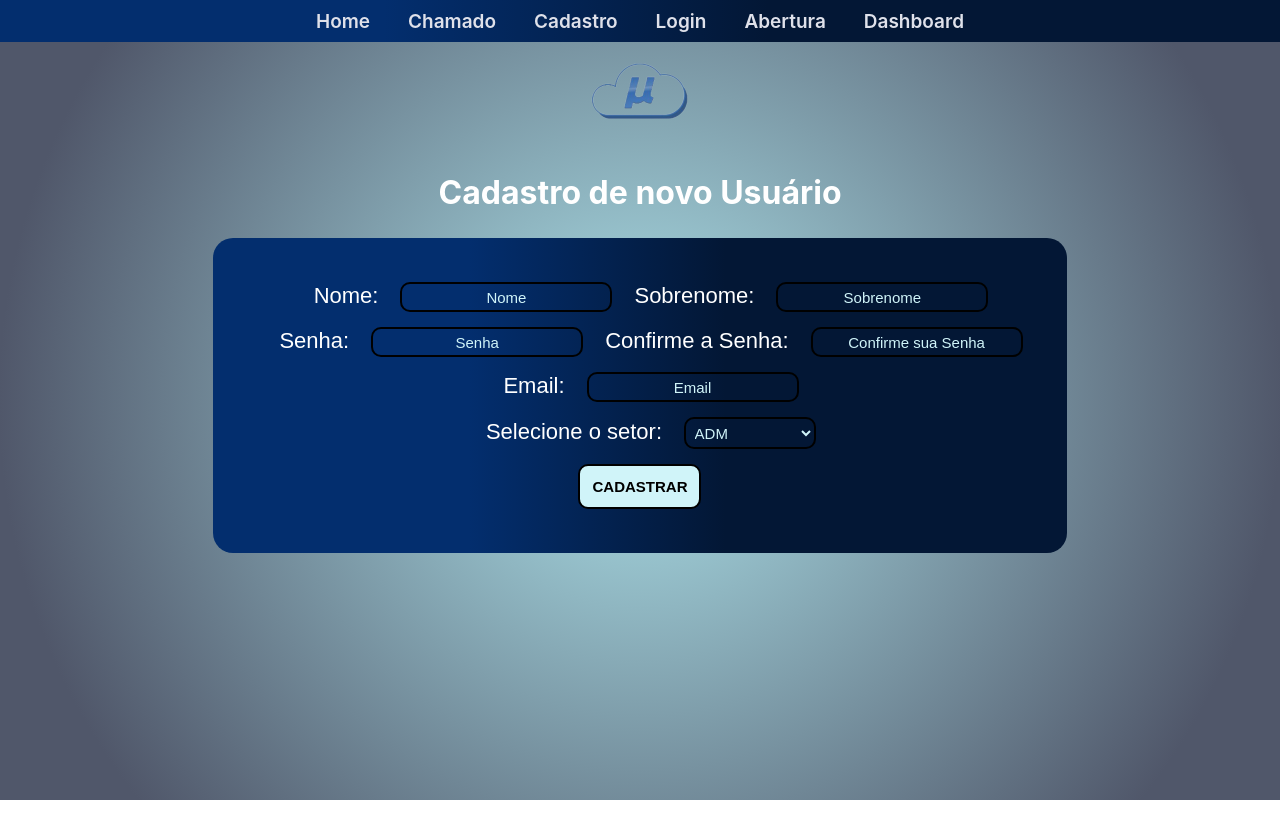
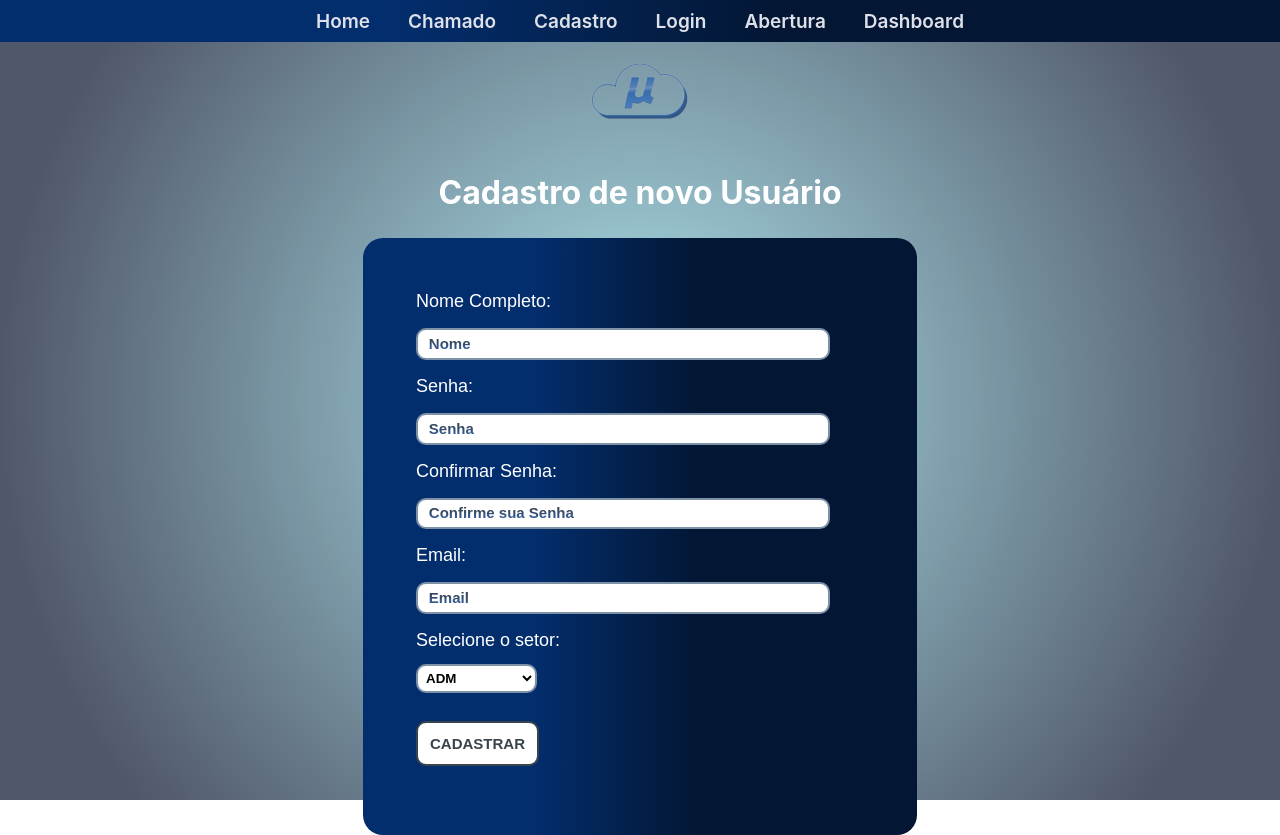
Before and after one commit to gvfirmeza/react, a React (Create React App) app in the folder react-app/: page /Cadastro in a window 1280 px wide. Before the commit the page ends 800 px from the top, so only its background shows below. Built offline with nearby package versions, Linux system fonts and the light colour scheme.

Commit message:
melhorando pagina de cadastro

```diff
--- a/react-app/src/components/Cadastro/Cadastro.jsx
+++ b/react-app/src/components/Cadastro/Cadastro.jsx
@@ -4,14 +4,16 @@ const Cadastro = () => (
 
 <DivCadastro>
     <form>
-        <label for="Nome">Nome:</label>
+        <label for="Nome">Nome Completo:</label>
+        <br />
             <input type="text" placeholder="Nome" name="name" />
-        <label for="Sobrenomeltimo Nome">Sobrenome:</label>
-            <input type="text" placeholder="Sobrenome" name="sobrenome" />
         <br />
         <label for="senha">Senha:</label>
+        <br />
             <input type="password" placeholder="Senha" name="senha" />
-        <label for=" Confirme senha">Confirme a Senha:</label>
+        <br />
+        <label for=" Confirme senha">Confirmar Senha:</label>
+        <br />
             <input
                 type="password"
                 placeholder="Confirme sua Senha"
@@ -19,9 +21,11 @@ const Cadastro = () => (
             />
         <br />
         <label for="email">Email:</label>
+        <br />
             <input type="email" placeholder="Email" name="email" />
         <br />
         <label for="Setor">Selecione o setor:</label>
+        <br />
 
             <select>
                 <option value="ADM">ADM</option>
--- a/react-app/src/components/Cadastro/style_cadastro.js
+++ b/react-app/src/components/Cadastro/style_cadastro.js
@@ -5,22 +5,19 @@ import styled from "styled-components";
 
 const DivCadastro = styled.div `
 
-    flex-direction: row;
-    font-size:22px;
     font-family: Arial, Helvetica, sans-serif;
-    padding: 2em;
-    text-align:center;
+    padding: 40pt;
     border-radius: 20px;
-    width: fit-content;
     background: linear-gradient(90deg, #032E6E 30%, #031735 60%);
     display: flex ;
-    align-items: center;
     color: white;
+    width: 28rem;
+    margin: 0 auto;
 
     label {
-        margin-left: 1em;
-        margin-bottom: 1em;
-        margin-right: 1em;
+        padding-bottom: 1em;
+        font-size: large;
+        font-weight: 500;
     }
 
     a {
@@ -28,43 +25,55 @@ const DivCadastro = styled.div `
     }
 
     input {
-        font-size: 15px;
+        font-size: 12pt;
         color: white;
-        background-color: transparent;
-        border: solid black 2px;
+        background-color: white;
+        border: solid #7d92a7 2.2px;
         padding: 0.3em;
         border-radius: 10px;
         margin-bottom: 1em;
+        margin-top: 1em;
+        width: 25em;
     }
 
     input::placeholder{
+        padding-left: 0.4em;
         font-size: 15px;
-        color: #d0f4f9;
-        text-align: center;
+        font-weight: 600;
+        background: -webkit-linear-gradient(90deg, #032E6E 30%, #031735 60%);
+        -webkit-background-clip: text;
+        -webkit-text-fill-color: transparent;
+        opacity: 0.8;
     }
 
     button {
+        margin-top: 1em;
         font-size: 15px;
-        font-weight: 550;
-        color: black;
-        background-color: #d0f4f9;
-        border: solid black 2px;
+        font-weight: 700;
+        background-color: white;
         padding: 0.8em;
+        margin-bottom: 1em;
+        border: solid #3a444d 2.2px;
         border-radius: 10px;
-        margin-top: 1em;
+        color: #3a444d;
     }
 
     select {
-        font-size: 15px;
-        color: #d0f4f9;
-        background-color: transparent;
-        border: solid black 2px;
+        margin-top: 1em;
+        font-weight: 600;
+        background-color: white;
         padding: 0.3em;
+        margin-bottom: 1em;
+        border: solid #7d92a7 2.2px;
         border-radius: 10px;
     }
 
     option {
-        background-color: #0388A6;
+        font-weight: 600;
+        background: -webkit-linear-gradient(90deg, #032E6E 30%, #031735 60%);
+        -webkit-background-clip: text;
+        -webkit-text-fill-color: transparent;
+        background-color: white;
     }
 
     `
--- a/react-app/src/pages/Cadastro1.jsx
+++ b/react-app/src/pages/Cadastro1.jsx
@@ -12,9 +12,7 @@ const Cadastro1 = () => (
     <center><img src={logo} className="App-logo" alt="logo" height={100}  zindex= {2}/></center>
     <Titulo>Cadastro de novo Usuário</Titulo>
     </center>
-    <center>
       <Cadastro/>
-    </center>
     </Fundo>
   </>
 );
```
